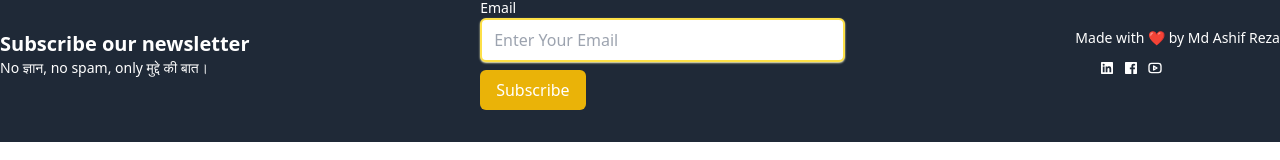
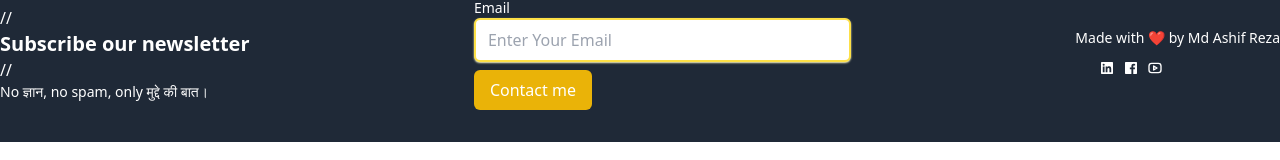
Before and after one commit to mdashifreza/News_Blog_Web_App, a React (Create React App) app: page / in a window 1280 px wide. Shown: the part 278-438 px from the top of the page. Built offline with nearby package versions, Linux system fonts and the light colour scheme; no server answers; some icons are missing.

Commit message:
Update Footer.js

```diff
--- a/src/components/Footer/Footer.js
+++ b/src/components/Footer/Footer.js
@@ -10,8 +10,8 @@ const Footer = () => {
         <footer className="bg-gray-800 text-white py-8">
             <div className="container mx-auto flex flex-col md:flex-row items-center justify-between">
                 <div className="mb-4 md:mb-0">
-                    <h3 className="text-xl font-bold">Subscribe our newsletter</h3>
-                    <p className="text-sm">No ज्ञान, no spam, only मुद्दे की बात।</p>
+                    // <h3 className="text-xl font-bold">Subscribe our newsletter</h3>
+                    // <p className="text-sm">No ज्ञान, no spam, only मुद्दे की बात।</p>
                 </div>
                 <div className="mb-4 md:mb-0">
                     <label htmlFor="email" className="text-sm block">Email</label>
@@ -21,7 +21,7 @@ const Footer = () => {
                         placeholder="Enter Your Email"
                         className="py-2 px-3 rounded-md w-full border-2 border-yellow-300 shadow-sm shadow-yellow-100 placeholder:text"
                     />
-                    <button className=" text-white py-2 px-4 rounded-md mt-2 bg-yellow-500">Subscribe</button>
+                    <button className=" text-white py-2 px-4 rounded-md mt-2 bg-yellow-500">Contact me</button>
                 </div>
                 <div className="text-center md:text-left">
                     <p className="text-sm">Made with ❤️ by Md Ashif Reza</p>
```
